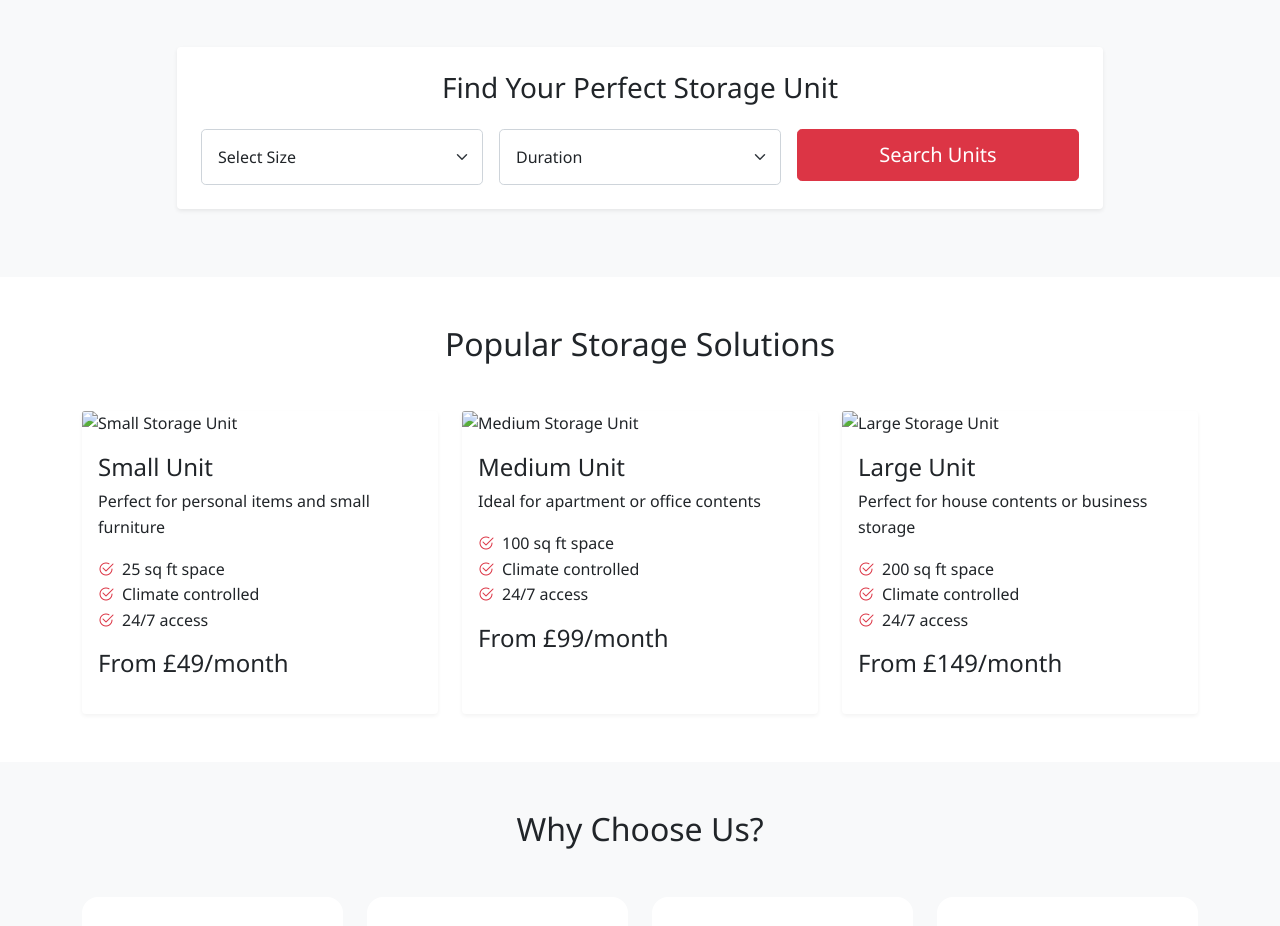
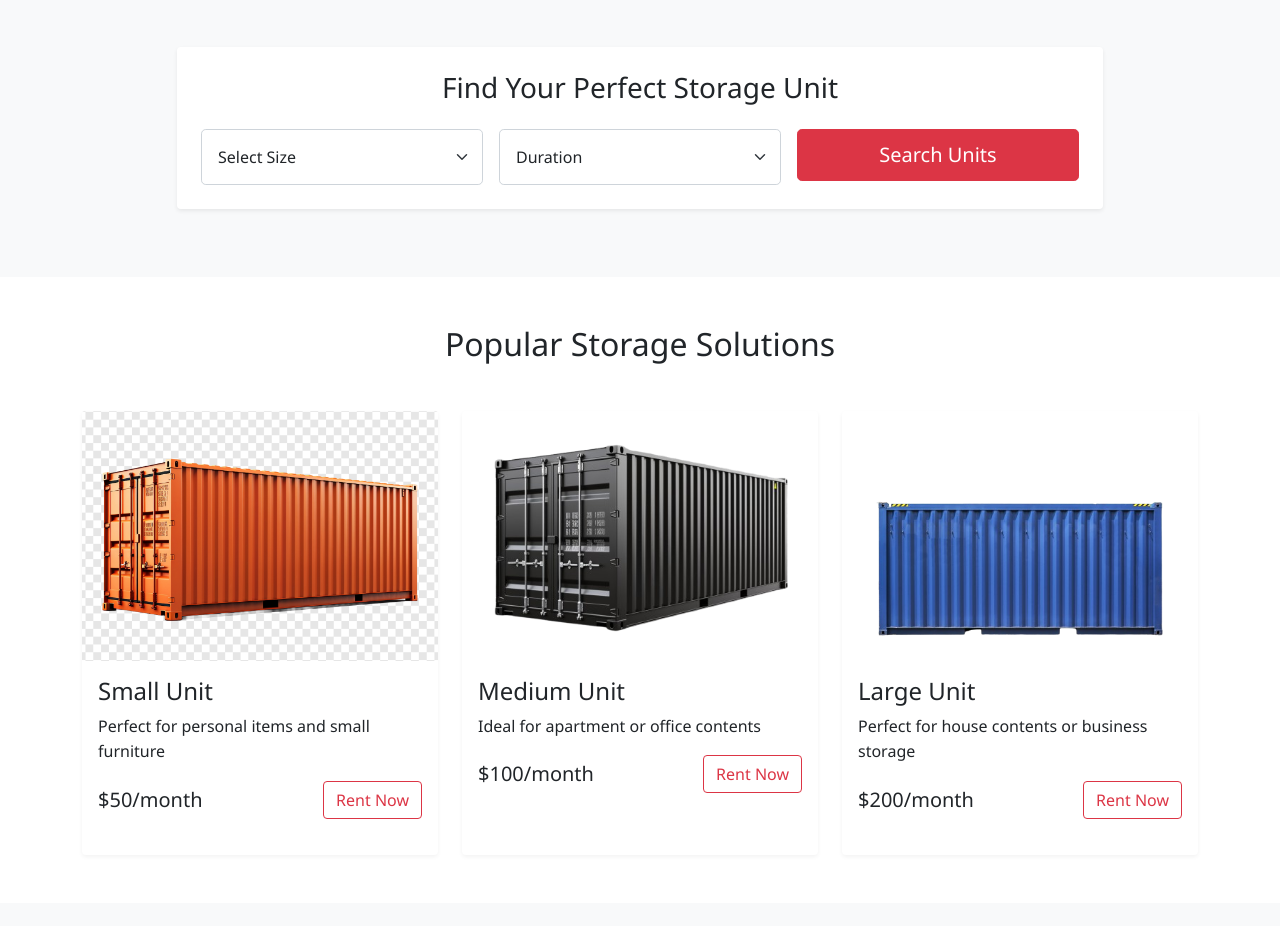
Before and after one commit to Esty-source/ssms, a PHP site: page /ssms/ in a window 1280 px wide. Shown: the part 539-1465 px from the top of the page. Run offline with PHP 8.4, Linux system fonts and the light colour scheme; some libraries are stand-ins or nearby versions.

Commit message:
modifying the popular storage solutions in the home page

```diff
--- a/assets/css/style.css
+++ b/assets/css/style.css
@@ -588,3 +651,20 @@
     transform: translateY(-3px);
     box-shadow: 0 5px 15px rgba(0,0,0,0.3);
 }
+
+/* Popular Storage Solutions Image Styling */
+.storage-units .card-img-top {
+    width: 100%;
+    height: 250px;
+    object-fit: cover;
+    object-position: center;
+}
+
+.storage-units .card {
+    display: flex;
+    flex-direction: column;
+}
+
+.storage-units .card-body {
+    flex-grow: 1;
+}
--- a/index.php
+++ b/index.php
@@ -110,9 +110,7 @@
 
     <!-- Hero Section -->
     <section class="hero-section home-hero">
-        <video class="video-background" autoplay muted loop>
-            <source src="assets/videos/storage-facility.mp4" type="video/mp4">
-        </video>
+        <div class="hero-image" style="background-image: url('assets/images/hero-storage-facility.jpg'); background-size: cover; background-position: center;"></div>
         <div class="overlay"></div>
         <div class="content">
             <div class="container">
@@ -164,55 +162,51 @@
     </section>
 
     <!-- Featured Units Section -->
-    <section class="py-5">
+    <section class="py-5 storage-units">
         <div class="container">
             <h2 class="text-center mb-5" data-aos="fade-up">Popular Storage Solutions</h2>
             <div class="row g-4">
                 <!-- Small Unit -->
                 <div class="col-md-4" data-aos="fade-up" data-aos-delay="100">
                     <div class="card h-100 shadow-hover">
-                        <img src="assets/images/small-unit.jpg" class="card-img-top" alt="Small Storage Unit">
+                        <img src="assets/images/small-unit 2.jpg" class="card-img-top" alt="Small Storage Unit">
                         <div class="card-body">
                             <h4>Small Unit</h4>
                             <p class="text-dark mb-3">Perfect for personal items and small furniture</p>
-                            <ul class="list-unstyled">
-                                <li><i class="bi bi-check2-circle me-2"></i>25 sq ft space</li>
-                                <li><i class="bi bi-check2-circle me-2"></i>Climate controlled</li>
-                                <li><i class="bi bi-check2-circle me-2"></i>24/7 access</li>
-                            </ul>
-                            <p class="h4 mb-0">From £49/month</p>
+                            <div class="d-flex justify-content-between align-items-center">
+                                <span class="h5 mb-0">$50/month</span>
+                                <a href="containers.php" class="btn btn-outline-primary">Rent Now</a>
+                            </div>
                         </div>
                     </div>
                 </div>
+
                 <!-- Medium Unit -->
                 <div class="col-md-4" data-aos="fade-up" data-aos-delay="200">
                     <div class="card h-100 shadow-hover">
-                        <img src="assets/images/medium-unit.jpg" class="card-img-top" alt="Medium Storage Unit">
+                        <img src="assets/images/medium_unit2.png" class="card-img-top" alt="Medium Storage Unit">
                         <div class="card-body">
                             <h4>Medium Unit</h4>
                             <p class="text-dark mb-3">Ideal for apartment or office contents</p>
-                            <ul class="list-unstyled">
-                                <li><i class="bi bi-check2-circle me-2"></i>100 sq ft space</li>
-                                <li><i class="bi bi-check2-circle me-2"></i>Climate controlled</li>
-                                <li><i class="bi bi-check2-circle me-2"></i>24/7 access</li>
-                            </ul>
-                            <p class="h4 mb-0">From £99/month</p>
+                            <div class="d-flex justify-content-between align-items-center">
+                                <span class="h5 mb-0">$100/month</span>
+                                <a href="containers.php" class="btn btn-outline-primary">Rent Now</a>
+                            </div>
                         </div>
                     </div>
                 </div>
+
                 <!-- Large Unit -->
                 <div class="col-md-4" data-aos="fade-up" data-aos-delay="300">
                     <div class="card h-100 shadow-hover">
-                        <img src="assets/images/large-unit.jpg" class="card-img-top" alt="Large Storage Unit">
+                        <img src="assets/images/large_unit2.png" class="card-img-top" alt="Large Storage Unit">
                         <div class="card-body">
                             <h4>Large Unit</h4>
                             <p class="text-dark mb-3">Perfect for house contents or business storage</p>
-                            <ul class="list-unstyled">
-                                <li><i class="bi bi-check2-circle me-2"></i>200 sq ft space</li>
-                                <li><i class="bi bi-check2-circle me-2"></i>Climate controlled</li>
-                                <li><i class="bi bi-check2-circle me-2"></i>24/7 access</li>
-                            </ul>
-                            <p class="h4 mb-0">From £149/month</p>
+                            <div class="d-flex justify-content-between align-items-center">
+                                <span class="h5 mb-0">$200/month</span>
+                                <a href="containers.php" class="btn btn-outline-primary">Rent Now</a>
+                            </div>
                         </div>
                     </div>
                 </div>
```
Also changed, not shown: other parts of assets/css/style.css (+63 -0 lines), assets/images/hero-storage-facility.jpg (added), assets/images/large_unit2.png (added), assets/images/medium_unit2.png (added), assets/images/small-unit 2.jpg (added).
